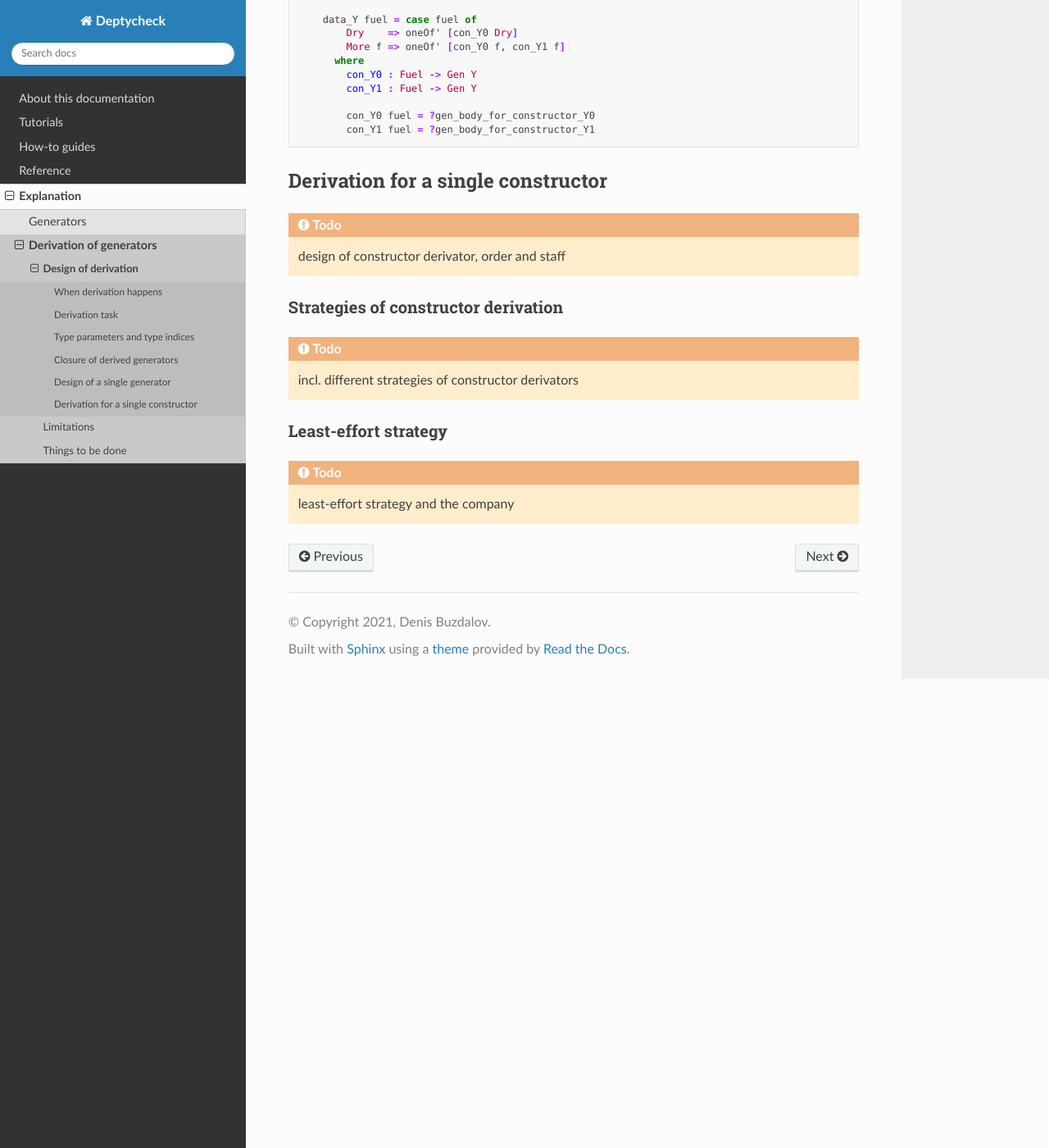
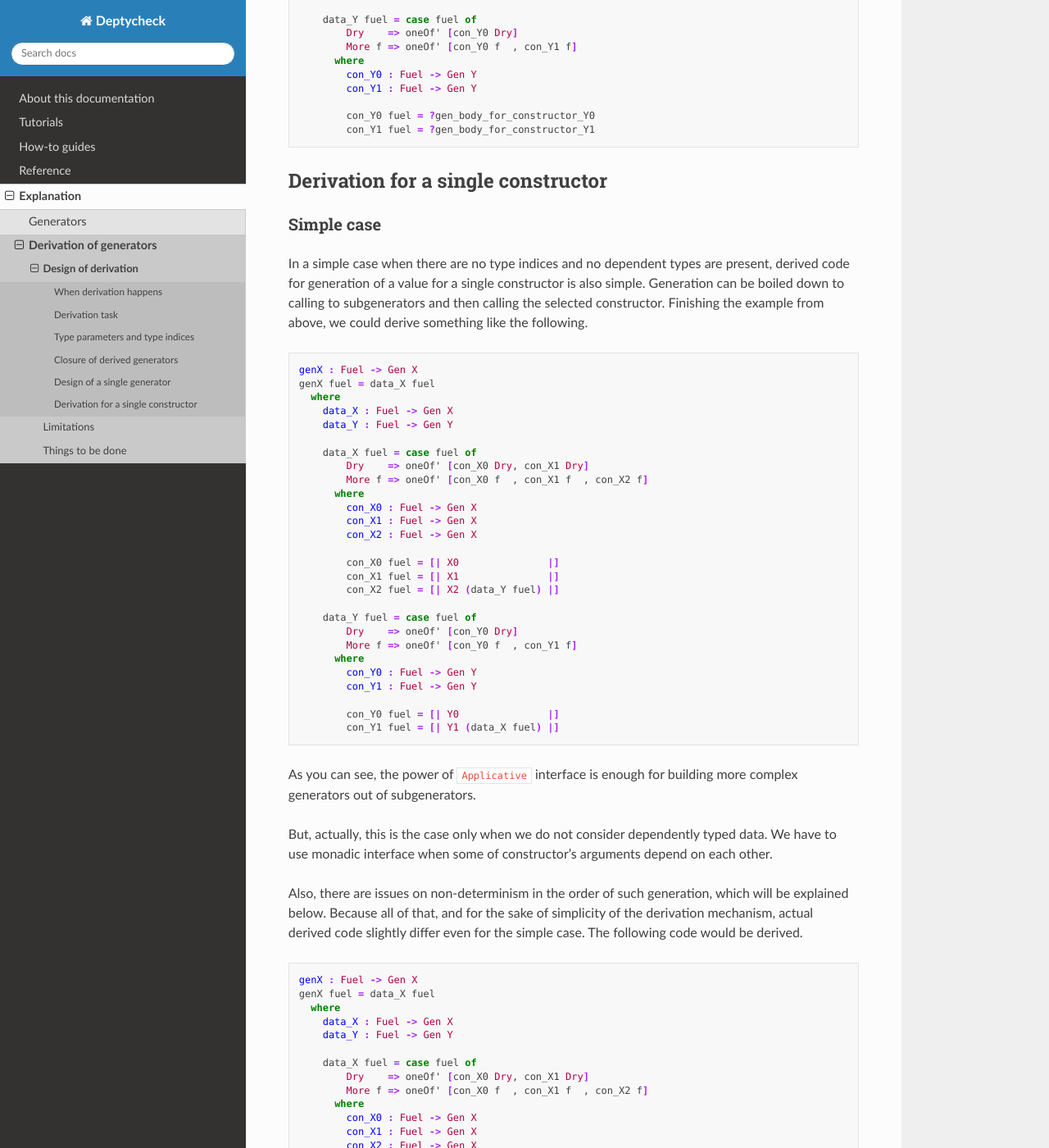
Before and after one commit to buzden/deptycheck, a Sphinx documentation site: the page built from docs/source/explanation/derivation/design.md, in a window 1280 px wide and 1400 px high, scrolled down 5995 px. Shown: the whole window at 82% size. Built offline with Sphinx 7.4.7 and the Read the Docs theme 2.0.0, drawn with Linux system fonts in a browser that asks for light colours; some of the changed text lies outside the part shown.

Commit message:
[ doc ] Start the constructor derivation explanation section

````diff
--- a/docs/source/explanation/derivation/design.md
+++ b/docs/source/explanation/derivation/design.md
@@ -112,6 +112,8 @@ Examples should contain:
   all variants of "all given", "all generated", "some given, some generated" should be present;
 - example for a data type with dependent type arguments.
 :::
+
+(sect-type-indices)=
 
 ## Type parameters and type indices
 
@@ -270,7 +272,7 @@ genX fuel = data_X fuel
 
     data_X fuel = case fuel of
         Dry    => oneOf' [con_X0 Dry, con_X1 Dry]
-        More f => oneOf' [con_X0 f, con_X1 f, con_X2 f]
+        More f => oneOf' [con_X0 f  , con_X1 f  , con_X2 f]
       where
         con_X0 : Fuel -> Gen X
         con_X1 : Fuel -> Gen X
@@ -282,7 +284,7 @@ genX fuel = data_X fuel
 
     data_Y fuel = case fuel of
         Dry    => oneOf' [con_Y0 Dry]
-        More f => oneOf' [con_Y0 f, con_Y1 f]
+        More f => oneOf' [con_Y0 f  , con_Y1 f]
       where
         con_Y0 : Fuel -> Gen Y
         con_Y1 : Fuel -> Gen Y
@@ -296,17 +298,118 @@ genX fuel = data_X fuel
 
 ## Derivation for a single constructor
 
-:::{todo}
-design of constructor derivator, order and staff
+### Simple case
+
+In a simple case when there are no type indices and no dependent types are present,
+derived code for generation of a value for a single constructor is also simple.
+Generation can be boiled down to calling to subgenerators and then calling the selected constructor.
+Finishing the example from above, we could derive something like the following.
+
+<!-- idris
+namespace SingleCon_Simple {
+-->
+```idris
+genX : Fuel -> Gen X
+genX fuel = data_X fuel
+  where
+    data_X : Fuel -> Gen X
+    data_Y : Fuel -> Gen Y
+
+    data_X fuel = case fuel of
+        Dry    => oneOf' [con_X0 Dry, con_X1 Dry]
+        More f => oneOf' [con_X0 f  , con_X1 f  , con_X2 f]
+      where
+        con_X0 : Fuel -> Gen X
+        con_X1 : Fuel -> Gen X
+        con_X2 : Fuel -> Gen X
+
+        con_X0 fuel = [| X0               |]
+        con_X1 fuel = [| X1               |]
+        con_X2 fuel = [| X2 (data_Y fuel) |]
+
+    data_Y fuel = case fuel of
+        Dry    => oneOf' [con_Y0 Dry]
+        More f => oneOf' [con_Y0 f  , con_Y1 f]
+      where
+        con_Y0 : Fuel -> Gen Y
+        con_Y1 : Fuel -> Gen Y
+
+        con_Y0 fuel = [| Y0               |]
+        con_Y1 fuel = [| Y1 (data_X fuel) |]
+```
+<!-- idris
+  }
+-->
+
+As you can see, the power of `Applicative` interface is enough for building more complex generators out of subgenerators.
+
+But, actually, this is the case only when we do not consider dependently typed data.
+We have to use monadic interface when some of constructor's arguments depend on each other.
+
+Also, there are issues on non-determinism in the order of such generation, which will be explained below.
+Because all of that, and for the sake of simplicity of the derivation mechanism,
+actual derived code slightly differ even for the simple case.
+The following code would be derived.
+
+<!-- idris
+namespace SingleCon_Full {
+-->
+```idris
+genX : Fuel -> Gen X
+genX fuel = data_X fuel
+  where
+    data_X : Fuel -> Gen X
+    data_Y : Fuel -> Gen Y
+
+    data_X fuel = case fuel of
+        Dry    => oneOf' [con_X0 Dry, con_X1 Dry]
+        More f => oneOf' [con_X0 f  , con_X1 f  , con_X2 f]
+      where
+        con_X0 : Fuel -> Gen X
+        con_X1 : Fuel -> Gen X
+        con_X2 : Fuel -> Gen X
+
+        con_X0 fuel = oneOf' [ pure X0 ]
+        con_X1 fuel = oneOf' [ pure X1 ]
+        con_X2 fuel = oneOf' [ do y <- data_Y fuel
+                                  pure $ X2 y
+                             ]
+
+    data_Y fuel = case fuel of
+        Dry    => oneOf' [con_Y0 Dry]
+        More f => oneOf' [con_Y0 f  , con_Y1 f]
+      where
+        con_Y0 : Fuel -> Gen Y
+        con_Y1 : Fuel -> Gen Y
+
+        con_Y0 fuel = oneOf' [ pure Y0 ]
+        con_Y1 fuel = oneOf' [ do x <- data_X fuel
+                                  pure $ Y1 x
+                             ]
+```
+<!-- idris
+  }
+-->
+
+### Managing type indices
+
+We are working with dependently typed data, which may have type indices.
+:::{note}
+[Remember](sect-type-indices) that set of available constructors may differ depending on the value of a type index.
+Also, particular derivation task may influence in whether or not some type argument would be a type index.
 :::
 
-### Strategies of constructor derivation
+:::{todo}
+on GADTs, matching, `DecEq` and invertible functions
+:::
+
+### Strategies of constructor's arguments derivation
 
 :::{todo}
 incl. different strategies of constructor derivators
 :::
 
-### Least-effort strategy
+#### Least-effort strategy
 
 :::{todo}
 least-effort strategy and the company
````
